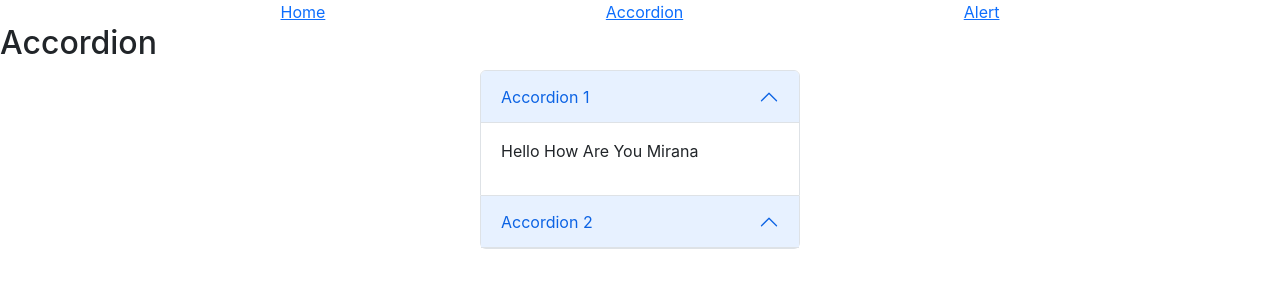
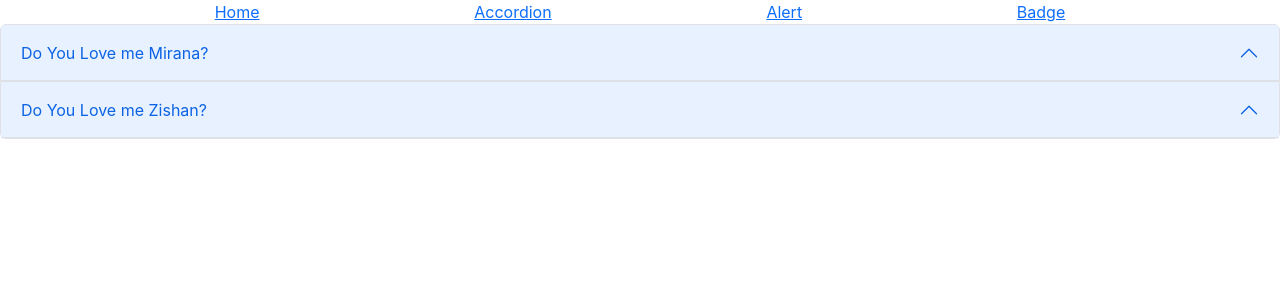
Before and after one commit to sharfuddinzishan/practice-bootstrap, a React (Create React App) app: page /accordion in a window 1280 px wide. Shown: the top 300 px of the page. Built offline with nearby package versions, Linux system fonts and the light colour scheme.

Commit message:
Accordion Alert

```diff
--- a/src/App.js
+++ b/src/App.js
@@ -4,6 +4,7 @@ import Header from './Shared/Header/Header';
 import Home from './Shared/Home/Home';
 import AccordionBs from './Pages/AccordionBs/AccordionBs';
 import Alert from './Pages/Alert/Alert';
+import Badge from './Pages/Badge/Badge';
 
 function App() {
   return (
@@ -13,6 +14,7 @@ function App() {
       <Route path='/accordion' element={<AccordionBs></AccordionBs>}></Route>
       <Route path='/alert' element={<Alert></Alert>}></Route>
       <Route path='/' element={<Home></Home>}></Route>
+      <Route path='/badge' element={<Badge></Badge>}></Route>
     </Routes>
     </>
   );
--- a/src/Pages/AccordionBs/AccordionBs.js
+++ b/src/Pages/AccordionBs/AccordionBs.js
@@ -3,30 +3,66 @@ import React from 'react';
 const AccordionBs = () => {
   return (
     <div>
-      <h2>Accordion</h2>
-      <div className='accordion w-25 mx-auto' id='accord'>
-        <div className='accordion-item'>
-          <h2 className='accordion-header'>
-            <button className='accordion-button' type='button' data-bs-toggle='collapse' data-bs-target='#accordionId'>Accordion 1</button>
-          </h2>
-          <div id='accordionId' className='accordion-collapse collapse show' data-bs-parent='#accord'>
+      <div className="accordion">
+        <div className="accordion-item">
+          <div className="accordion-header">
+            <button className="accordion-button"
+            data-bs-toggle="collapse"
+            data-bs-target="#faq1"
+            type="button">
+              Do You Love me Mirana?
+            </button>
+          </div>
+          <div className='accordion-collapse collapse' id="faq1">
             <div className="accordion-body">
-              <p>Hello How Are You Mirana</p>
+              <p>I Love You Zishan</p>
             </div>
           </div>
         </div>
-        <div className='accordion-item'>
-          <h2 className='accordion-header'>
-            <button className='accordion-button' type='button' data-bs-toggle='collapse' data-bs-target='#accordionId1'>Accordion 2</button>
-          </h2>
-          <div id='accordionId1' className='accordion-collapse collapse' data-bs-parent='#accord'>
+        <div className="accordion-item">
+          <div className="accordion-header">
+            <button className="accordion-button"
+            data-bs-toggle="collapse"
+            data-bs-target="#faq2"
+            type="button">
+              Do You Love me Zishan?
+            </button>
+          </div>
+          <div className='accordion-collapse collapse' id="faq2">
             <div className="accordion-body">
-              <p>Argentina Ar Jitena</p>
+              <p>I Love You Mirana</p>
             </div>
           </div>
         </div>
       </div>
     </div>
+
+
+    // <div>
+    //   <h2>Accordion</h2>
+    //   <div className='accordion w-25 mx-auto' id='accord'>
+    //     <div className='accordion-item'>
+    //       <h2 className='accordion-header'>
+    //         <button className='accordion-button' type='button' data-bs-toggle='collapse' data-bs-target='#accordionId'>Accordion 1</button>
+    //       </h2>
+    //       <div id='accordionId' className='accordion-collapse collapse show' data-bs-parent='#accord'>
+    //         <div className="accordion-body">
+    //           <p>Hello How Are You Mirana</p>
+    //         </div>
+    //       </div>
+    //     </div>
+    //     <div className='accordion-item'>
+    //       <h2 className='accordion-header'>
+    //         <button className='accordion-button' type='button' data-bs-toggle='collapse' data-bs-target='#accordionId1'>Accordion 2</button>
+    //       </h2>
+    //       <div id='accordionId1' className='accordion-collapse collapse' data-bs-parent='#accord'>
+    //         <div className="accordion-body">
+    //           <p>Argentina Ar Jitena</p>
+    //         </div>
+    //       </div>
+    //     </div>
+    //   </div>
+    // </div>
   );
 };
 
--- a/src/Pages/Alert/Alert.js
+++ b/src/Pages/Alert/Alert.js
@@ -3,7 +3,14 @@ import React from 'react';
 const Alert = () => {
     return (
         <div>
-            <div className="alert alert-info alert-dismissible alert show">
+            <div className="alert alert-info alert-dismissible">
+                <div className="alert-heading">
+                    <h1>Welcome To Programming</h1>
+                    <p><a href="http://www.google.com" className='alert-link'>Javascript</a> is an asynchronous non-blocking single threaded language</p>
+                </div>
+                <button className="btn-close" data-bs-dismiss="alert"></button>
+            </div>
+            {/* <div className="alert alert-info alert-dismissible alert show">
                 <div className="alert-header">
                     <p>Will You Marry Me?</p>
                     <span>Link <a href="http://localhost:3000/" className='alert-link'>Accept</a> </span>
@@ -12,7 +19,7 @@ const Alert = () => {
                     data-bs-dismiss='alert'>
                     </button>
                 </div>
-            </div>
+            </div> */}
         </div>
     );
 };
--- a/src/Pages/Badge/Badge.js
+++ b/src/Pages/Badge/Badge.js
@@ -3,7 +3,11 @@ import React from 'react';
 const Badge = () => {
     return (
         <div>
-
+            <h1>Argentina <span className='badge bg-primary text-danger'>0</span>
+            Brazil <span className='badge bg-success'>1</span></h1>
+            <button type='button' className='btn btn-secondary mx-auto d-block  position-relative'>
+                Apply <span className='badge bg-info rounded-pill position-absolute top-0 start-100 translate-middle'>100+</span>
+            </button>
         </div>
     );
 };
--- a/src/Shared/Header/Header.js
+++ b/src/Shared/Header/Header.js
@@ -7,6 +7,7 @@ const Header = () => {
             <Link to="/">Home</Link>
             <Link to="/accordion">Accordion</Link>
             <Link to="/alert">Alert</Link>
+            <Link to="/badge">Badge</Link>
         </div>
     );
 };
```
